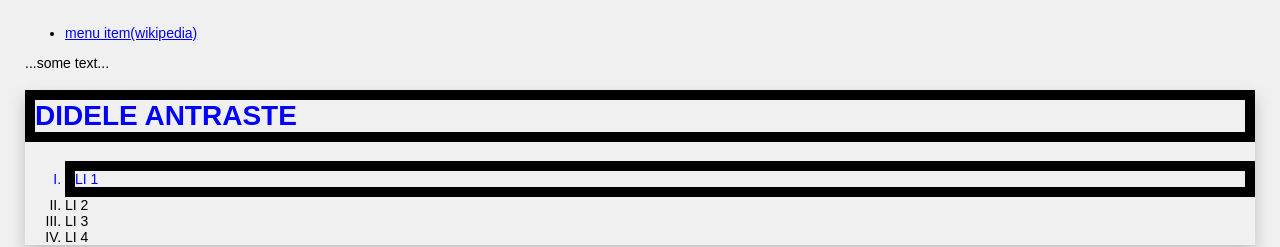
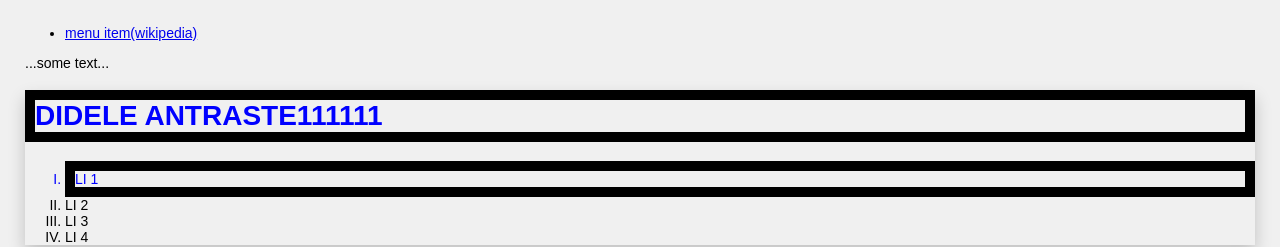
Before and after one commit to Ulumanshu/html_training_2021, a plain HTML site: page train.html in a window 1280 px wide. Shown: the top 247 px of the page. Drawn offline with Linux system fonts and the light colour scheme.

Commit message:
Update train.html

```diff
--- a/train.html
+++ b/train.html
@@ -25,7 +25,7 @@
             </section>
         </article>
         <div class="pasteline_kortele">
-            <h1>DIDELE ANTRASTE</h1>
+            <h1>DIDELE ANTRASTE111111</h1>
             <ol>
                 <li>LI 1</li>
                 <li>LI 2</li>
```
